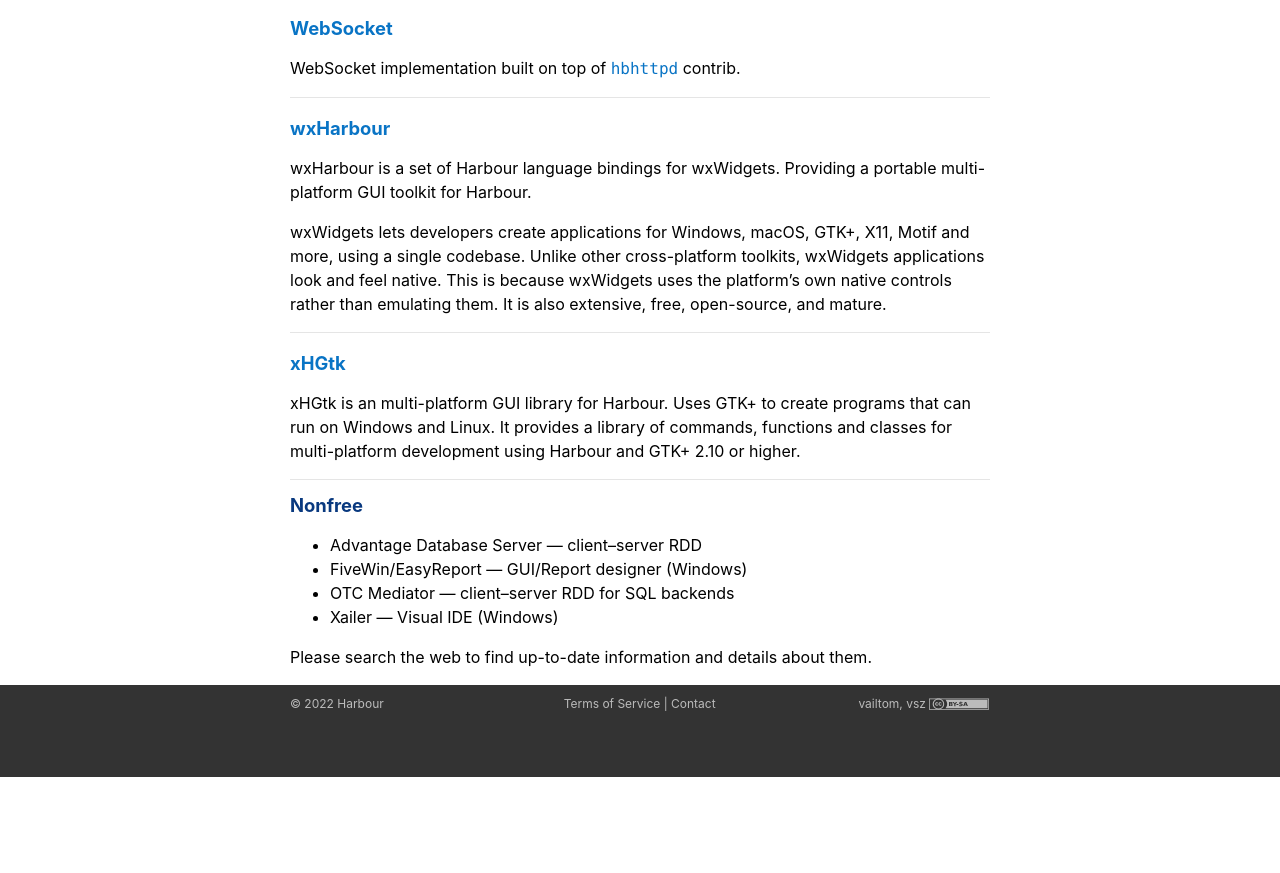
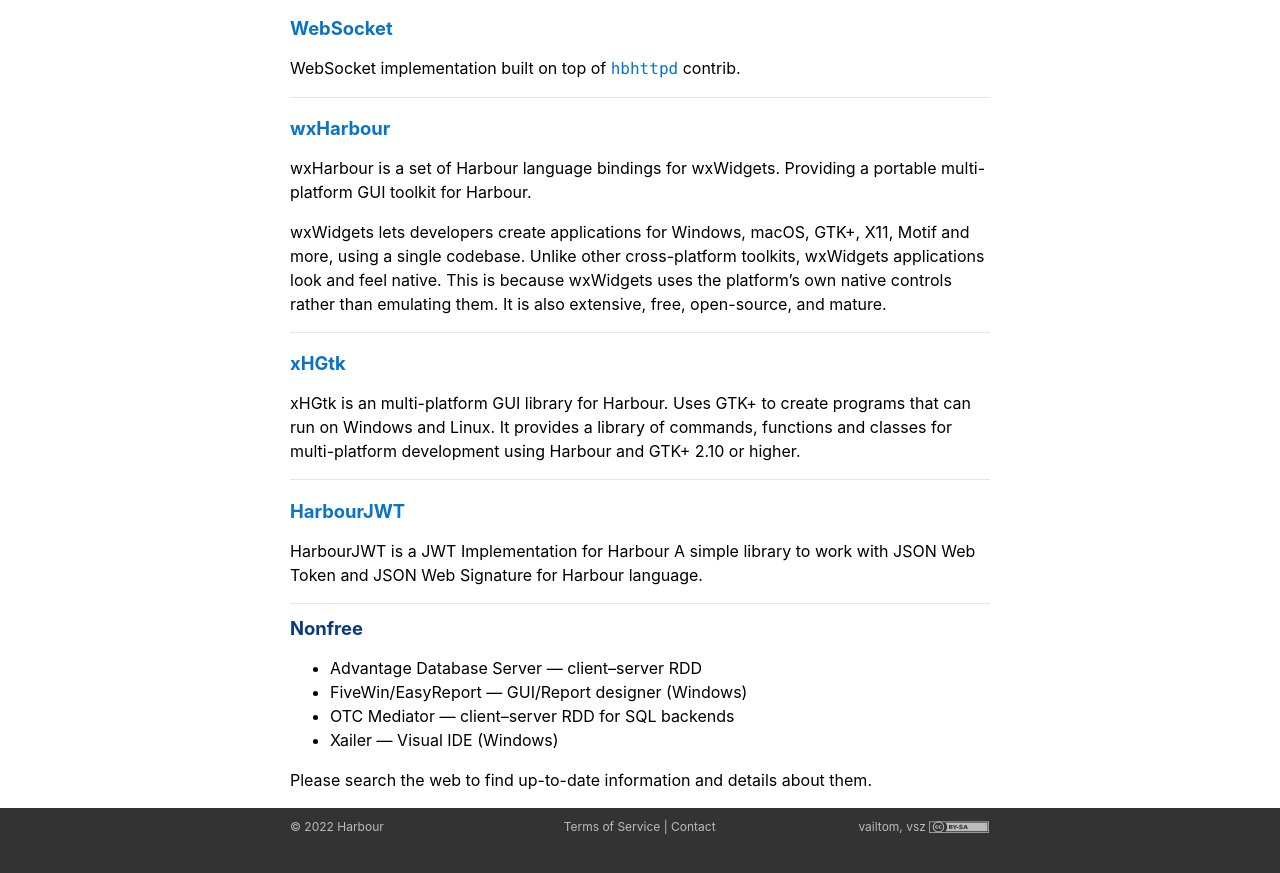
Before and after one commit to harbour/harbour.github.io, a Jekyll site: the page built from thirdparty.md, in a window 1280 px wide and 900 px high, scrolled down 1743 px. Shown: the top 873 px of the window. Built offline with Jekyll 4.4.1, drawn with Linux system fonts in a browser that asks for light colours; before the commit the page ends 2520 px from its top, so only the background shows below that.

Commit message:
Add HarbourJWT
Harbour JWT implementation

```diff
--- a/thirdparty.md
+++ b/thirdparty.md
@@ -89,6 +89,11 @@ xHGtk is an multi-platform GUI library for Harbour. Uses GTK+ to create programs
 that can run on Windows and Linux. It provides a library of commands, functions
 and classes for multi-platform development using Harbour and GTK+ 2.10 or higher.
 
+## [HarbourJWT](https://github.com/matteobaccan/HarbourJwt)
+
+HarbourJWT is a JWT Implementation for Harbour
+A simple library to work with JSON Web Token and JSON Web Signature for Harbour language.
+
 ---
 
 # Nonfree
```
